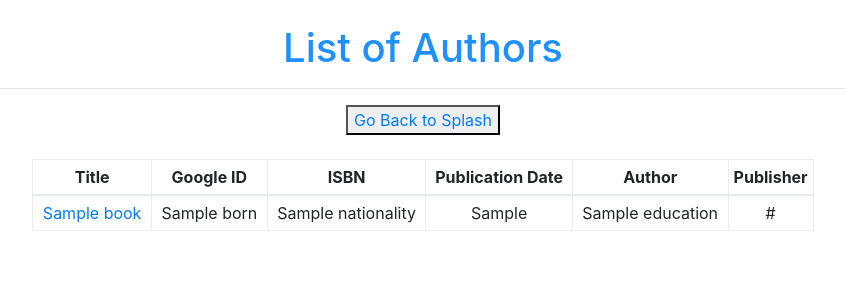
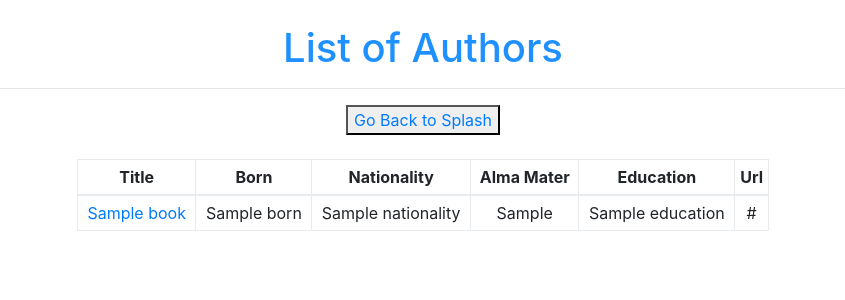
Before and after one commit to Jacobbtemple/cs329e-idb, a Flask app: template templates/newauthors.html in a window 1280 px wide. Shown: the top 300 px of the page, without its empty margins (217-1062 px from the left). Run offline with Flask 2, Linux system fonts and the light colour scheme; the template is opened without the code that fills it: most values are stand-ins (such as "Sample title", 1, 10 or a date in 2020); some libraries are stand-ins or nearby versions.

Commit message:
updating newauthors.hyml

```diff
--- a/templates/newauthors.html
+++ b/templates/newauthors.html
@@ -35,7 +35,7 @@
     {% else %}
       <table cellpadding="5px" class="sortable table-bordered text-center" style="margin: auto; style">
 		  <thead>
-        <tr><th>Title</th><th>&nbspGoogle ID&nbsp</th><th>ISBN</th><th>&nbspPublication Date&nbsp</th><th>Author</th><th>Publisher</th></tr>
+        <tr><th>Title</th><th>&nbspBorn&nbsp</th><th>Nationality</th><th>&nbspAlma Mater&nbsp</th><th>Education</th><th>Url</th></tr>
       </thead>
       <tbody>
         {% for i in books %}
```
